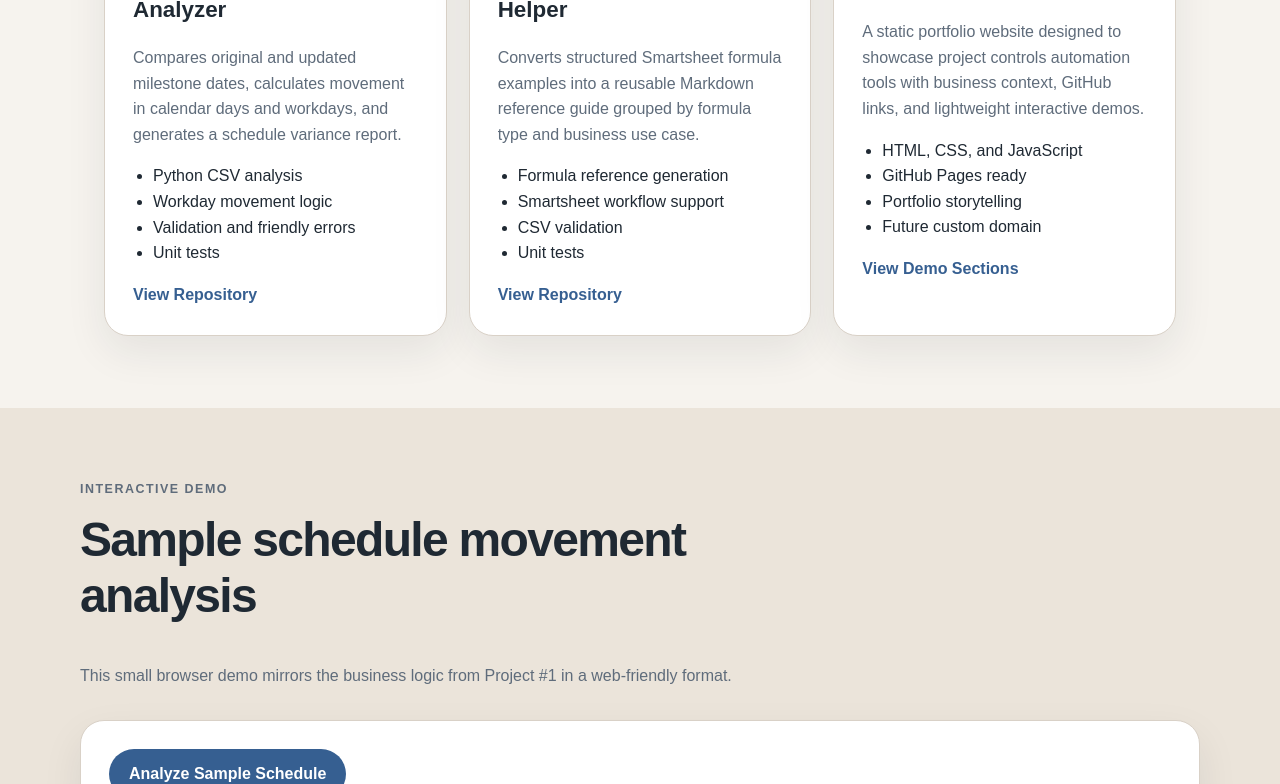
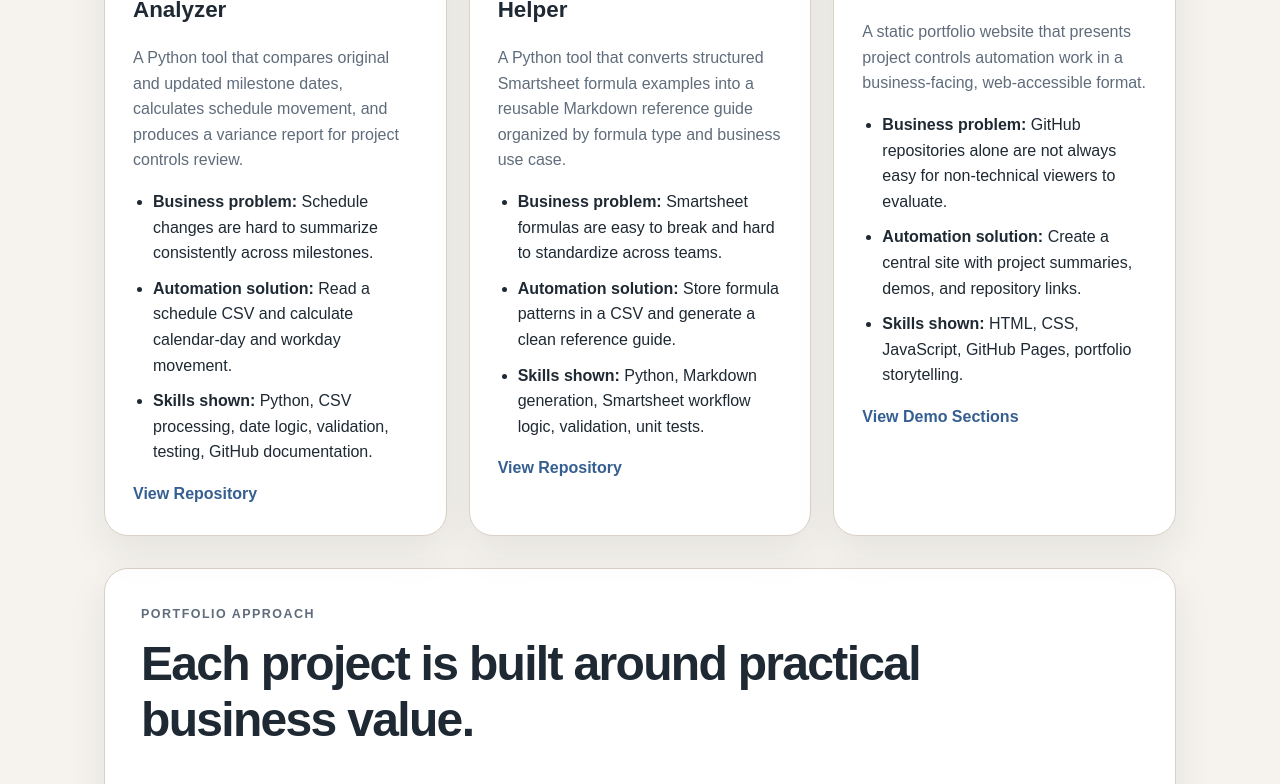
Before and after one commit to nckalx/ai-portfolio-site, a plain HTML site: page index.html in a window 1280 px wide. Shown: the part 1365-2149 px from the top of the page. Drawn offline with Linux system fonts and the light colour scheme.

Commit message:
Improve portfolio storytelling

```diff
--- a/css/styles.css
+++ b/css/styles.css
@@ -205,6 +205,14 @@ h3 {
   color: var(--text);
 }
 
+.project-card li {
+  margin-bottom: 10px;
+}
+
+.portfolio-note {
+  margin-top: 32px;
+}
+
 .demo-card {
   padding: 28px;
   margin-bottom: 48px;
--- a/index.html
+++ b/index.html
@@ -19,10 +19,10 @@
 
     <section class="hero">
       <p class="eyebrow">AI-enabled project controls and workflow automation</p>
-      <h1>Practical automation tools for schedule analysis, Smartsheet workflows, and project reporting.</h1>
+      <h1>Building practical tools that turn project controls workflows into repeatable, decision-ready systems.</h1>
       <p class="hero-text">
-        I build business-facing tools that turn repetitive project controls workflows into cleaner,
-        faster, and more repeatable processes.
+        This portfolio showcases automation projects for schedule analysis, Smartsheet workflow support,
+        project reporting, and AI-assisted process improvement.
       </p>
       <div class="hero-actions">
         <a class="button primary" href="#projects">View Projects</a>
@@ -45,14 +45,13 @@
           <p class="project-number">Project #1</p>
           <h3>Schedule Movement Analyzer</h3>
           <p>
-            Compares original and updated milestone dates, calculates movement in calendar days and workdays,
-            and generates a schedule variance report.
+            A Python tool that compares original and updated milestone dates, calculates schedule movement,
+            and produces a variance report for project controls review.
           </p>
           <ul>
-            <li>Python CSV analysis</li>
-            <li>Workday movement logic</li>
-            <li>Validation and friendly errors</li>
-            <li>Unit tests</li>
+            <li><strong>Business problem:</strong> Schedule changes are hard to summarize consistently across milestones.</li>
+            <li><strong>Automation solution:</strong> Read a schedule CSV and calculate calendar-day and workday movement.</li>
+            <li><strong>Skills shown:</strong> Python, CSV processing, date logic, validation, testing, GitHub documentation.</li>
           </ul>
           <a href="https://github.com/nckalx/schedule-movement-analyzer" target="_blank" rel="noopener noreferrer">
             View Repository
@@ -63,14 +62,13 @@
           <p class="project-number">Project #2</p>
           <h3>Smartsheet Formula Helper</h3>
           <p>
-            Converts structured Smartsheet formula examples into a reusable Markdown reference guide grouped
-            by formula type and business use case.
+            A Python tool that converts structured Smartsheet formula examples into a reusable Markdown
+            reference guide organized by formula type and business use case.
           </p>
           <ul>
-            <li>Formula reference generation</li>
-            <li>Smartsheet workflow support</li>
-            <li>CSV validation</li>
-            <li>Unit tests</li>
+            <li><strong>Business problem:</strong> Smartsheet formulas are easy to break and hard to standardize across teams.</li>
+            <li><strong>Automation solution:</strong> Store formula patterns in a CSV and generate a clean reference guide.</li>
+            <li><strong>Skills shown:</strong> Python, Markdown generation, Smartsheet workflow logic, validation, unit tests.</li>
           </ul>
           <a href="https://github.com/nckalx/smartsheet-formula-helper" target="_blank" rel="noopener noreferrer">
             View Repository
@@ -81,17 +79,26 @@
           <p class="project-number">Project #3</p>
           <h3>AI Portfolio Site</h3>
           <p>
-            A static portfolio website designed to showcase project controls automation tools with
-            business context, GitHub links, and lightweight interactive demos.
+            A static portfolio website that presents project controls automation work in a business-facing,
+            web-accessible format.
           </p>
           <ul>
-            <li>HTML, CSS, and JavaScript</li>
-            <li>GitHub Pages ready</li>
-            <li>Portfolio storytelling</li>
-            <li>Future custom domain</li>
+            <li><strong>Business problem:</strong> GitHub repositories alone are not always easy for non-technical viewers to evaluate.</li>
+            <li><strong>Automation solution:</strong> Create a central site with project summaries, demos, and repository links.</li>
+            <li><strong>Skills shown:</strong> HTML, CSS, JavaScript, GitHub Pages, portfolio storytelling.</li>
           </ul>
           <a href="#demos">View Demo Sections</a>
         </article>
+      </div>
+
+      <div class="about-card portfolio-note">
+        <p class="eyebrow">Portfolio Approach</p>
+        <h2>Each project is built around practical business value.</h2>
+        <p>
+          The goal of this portfolio is not just to demonstrate code. Each project starts from a real
+          workflow problem, defines a repeatable process, and produces an output that would help a project
+          manager, project controls team, or operations leader make better decisions.
+        </p>
       </div>
     </section>
 
```
